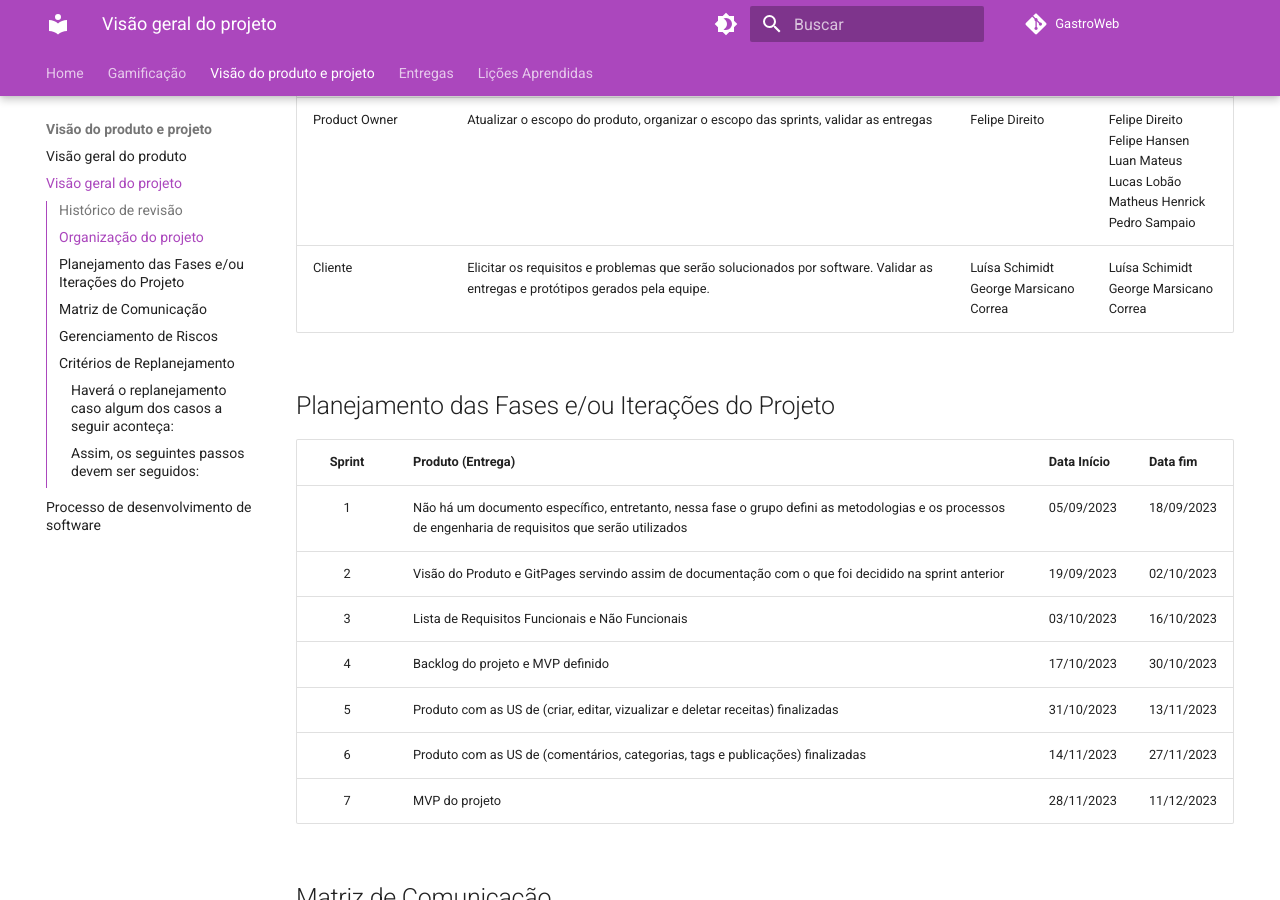
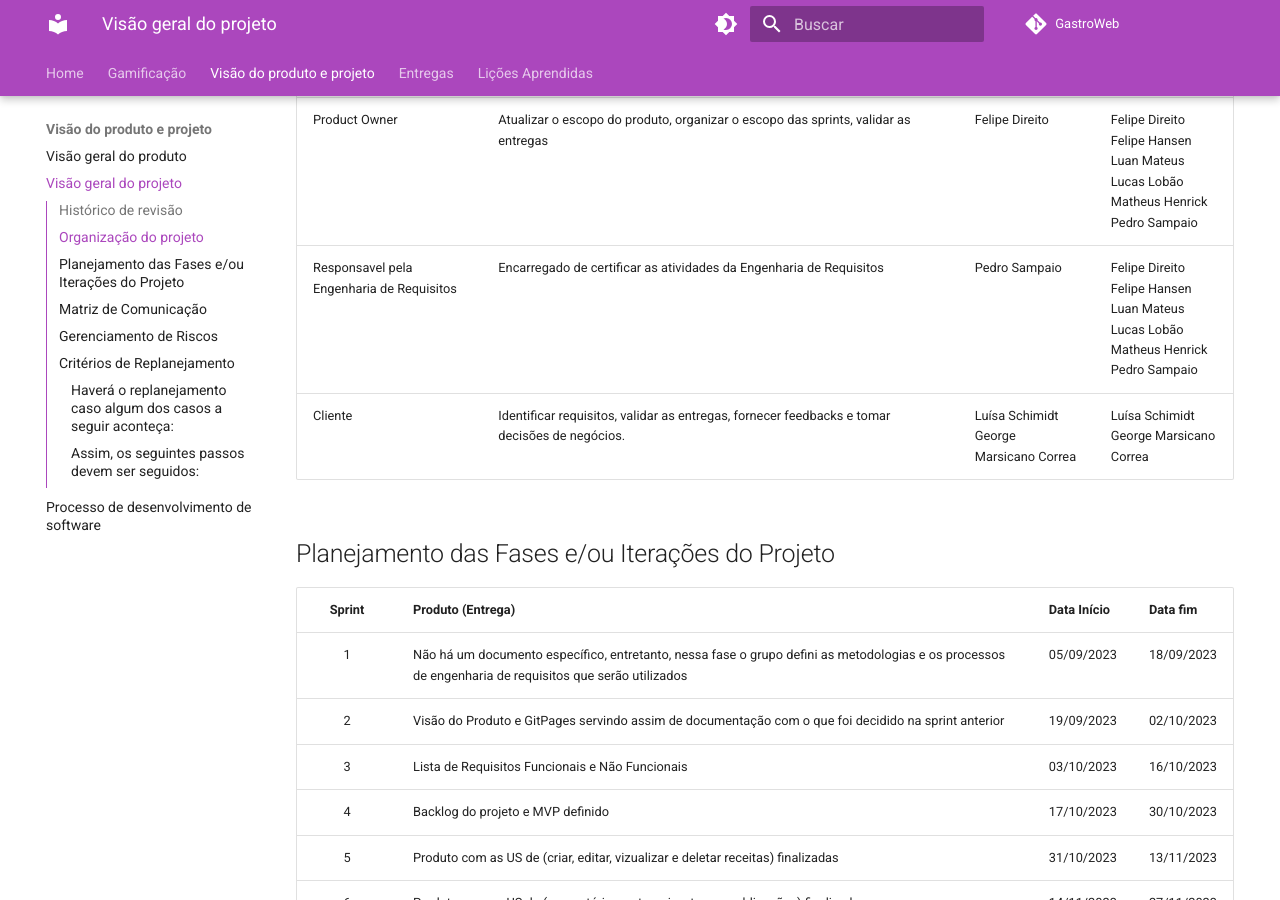
Before and after one commit to mdsreq-fga-unb/2023.2-GastroWeb, an MkDocs documentation site: the page built from docs/visao-produto-projeto/visao-projeto.md, in a window 1280 px wide and 900 px high, scrolled down 1062 px. Built offline with MkDocs 1.6.1 and Material for MkDocs 9.7.7, drawn with Linux system fonts in a browser that asks for light colours; comment, search, counter and statistics services are not loaded.

Commit message:
update: organização do projeto

```diff
--- a/docs/visao-produto-projeto/visao-projeto.md
+++ b/docs/visao-produto-projeto/visao-projeto.md
@@ -7,14 +7,15 @@
 
 ## Organização do projeto
 
-| Papel                      | Atribuições                                                                                                                                                    | Responsável                                 | Participantes                                                                                          |
-| -------------------------- | -------------------------------------------------------------------------------------------------------------------------------------------------------------- | ------------------------------------------- | ------------------------------------------------------------------------------------------------------ |
-| Desenvolvedor Frontend     | Codificar com foco nas implementações web e frontend do produto, de acordo com os requisitos levantados.                                                       | Felipe Hansen                               | Felipe Direito<br> Felipe Hansen<br> Luan Mateus<br> Lucas Lobão<br> Matheus Henrick<br> Pedro Sampaio |
-| Desenvolvedor Backend      | Codificar com foco nas implementações backend do produto, de acordo com os requisitos levantados.                                                              | Pedro Sampaio                               | Felipe Direito<br> Felipe Hansen<br> Luan Mateus<br> Lucas Lobão<br> Matheus Henrick<br> Pedro Sampaio                                                                                         |
-| Desenvolvedor Master Scrum | Certificar que a equipe está se comprometendo com aquilo que consegue cumprir. Remover qualquer interferência prejudicial ao time. Líder facilitador do Scrum. | Luan Mateus                                 | Felipe Direito<br> Felipe Hansen<br> Luan Mateus<br> Lucas Lobão<br> Matheus Henrick<br> Pedro Sampaio |
-| Analista de Qualidade      | Garantir a qualidade do produto, garantir o cumprimento do conceito de pronto, realizar inspeções de código                                                    | Matheus Henrick                             | Felipe Direito<br> Felipe Hansen<br> Luan Mateus<br> Lucas Lobão<br> Matheus Henrick<br> Pedro Sampaio |
-| Product Owner              | Atualizar o escopo do produto, organizar o escopo das sprints, validar as entregas                                                                             | Felipe Direito                              | Felipe Direito<br> Felipe Hansen<br> Luan Mateus<br> Lucas Lobão<br> Matheus Henrick<br> Pedro Sampaio |
-| Cliente                    | Elicitar os requisitos e problemas que serão solucionados por software. Validar as entregas e protótipos gerados pela equipe.                                  | Luísa Schimidt <br> George Marsicano Correa | Luísa Schimidt <br> George Marsicano Correa                                                            |
+| Papel                                     | Atribuições                                                                                                                                                    | Responsável                                 | Participantes                                                                                          |
+| ----------------------------------------- | -------------------------------------------------------------------------------------------------------------------------------------------------------------- | ------------------------------------------- | ------------------------------------------------------------------------------------------------------ |
+| Desenvolvedor Frontend                    | Codificar com foco nas implementações web e frontend do produto, de acordo com os requisitos levantados.                                                       | Felipe Hansen                               | Felipe Direito<br> Felipe Hansen<br> Luan Mateus<br> Lucas Lobão<br> Matheus Henrick<br> Pedro Sampaio |
+| Desenvolvedor Backend                     | Codificar com foco nas implementações backend do produto, de acordo com os requisitos levantados.                                                              | Pedro Sampaio                               | Felipe Direito<br> Felipe Hansen<br> Luan Mateus<br> Lucas Lobão<br> Matheus Henrick<br> Pedro Sampaio                                                                                         |
+| Desenvolvedor Master Scrum                | Certificar que a equipe está se comprometendo com aquilo que consegue cumprir. Remover qualquer interferência prejudicial ao time. Líder facilitador do Scrum. | Luan Mateus                                 | Felipe Direito<br> Felipe Hansen<br> Luan Mateus<br> Lucas Lobão<br> Matheus Henrick<br> Pedro Sampaio |
+| Analista de Qualidade                     | Garantir a qualidade do produto, garantir o cumprimento do conceito de pronto, realizar inspeções de código                                                    | Matheus Henrick                             | Felipe Direito<br> Felipe Hansen<br> Luan Mateus<br> Lucas Lobão<br> Matheus Henrick<br> Pedro Sampaio |
+| Product Owner                             | Atualizar o escopo do produto, organizar o escopo das sprints, validar as entregas                                                                             | Felipe Direito                              | Felipe Direito<br> Felipe Hansen<br> Luan Mateus<br> Lucas Lobão<br> Matheus Henrick<br> Pedro Sampaio |
+| Responsavel pela Engenharia de Requisitos | Encarregado de certificar as atividades da Engenharia de Requisitos                                                                                             | Pedro Sampaio                               | Felipe Direito<br> Felipe Hansen<br> Luan Mateus<br> Lucas Lobão<br> Matheus Henrick<br> Pedro Sampaio |
+| Cliente                                   | Identificar requisitos, validar as entregas, fornecer feedbacks e tomar decisões de negócios.                     | Luísa Schimidt <br> George Marsicano Correa | Luísa Schimidt <br> George Marsicano Correa                                                            |
 
 ## Planejamento das Fases e/ou Iterações do Projeto
 
```
